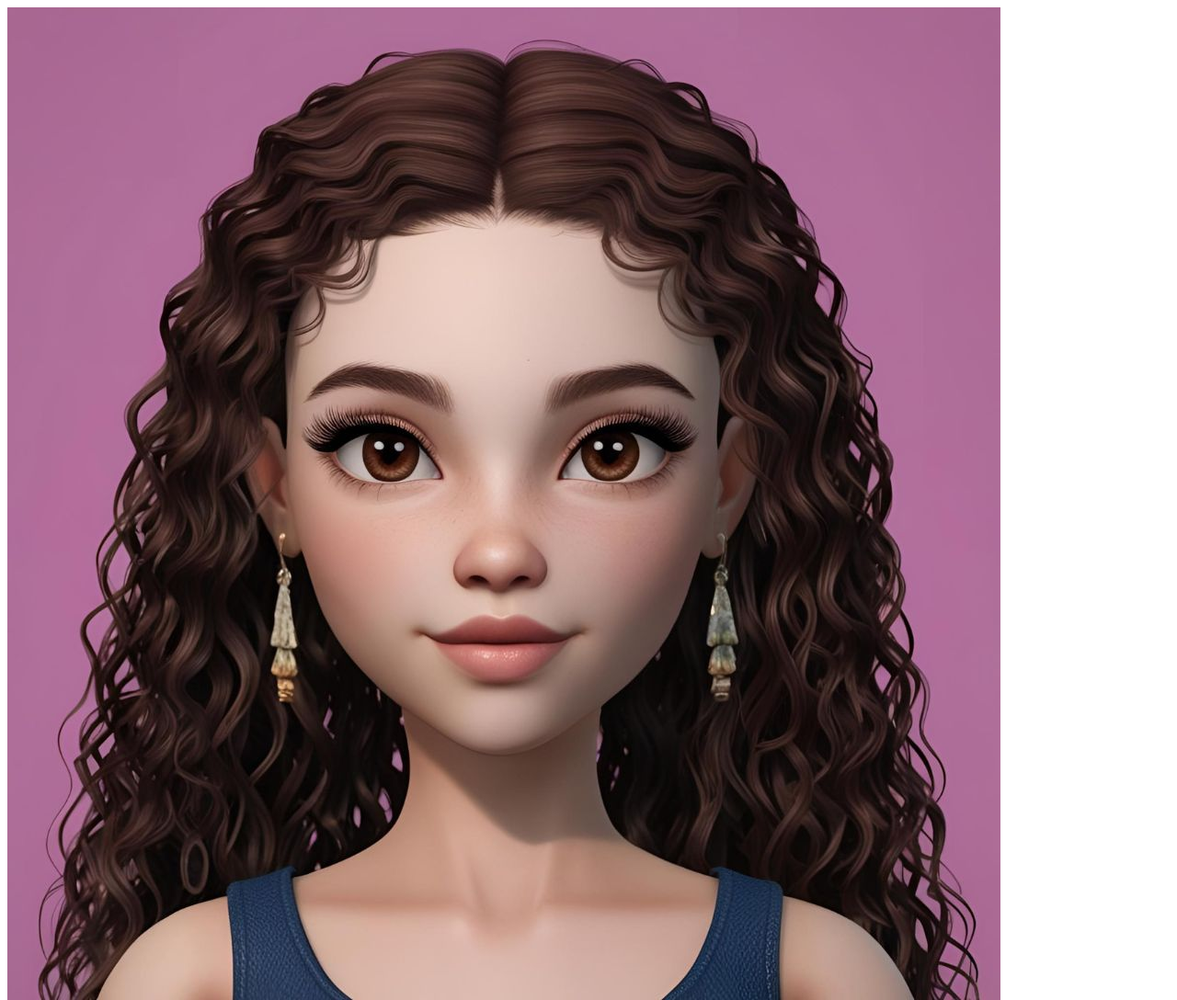
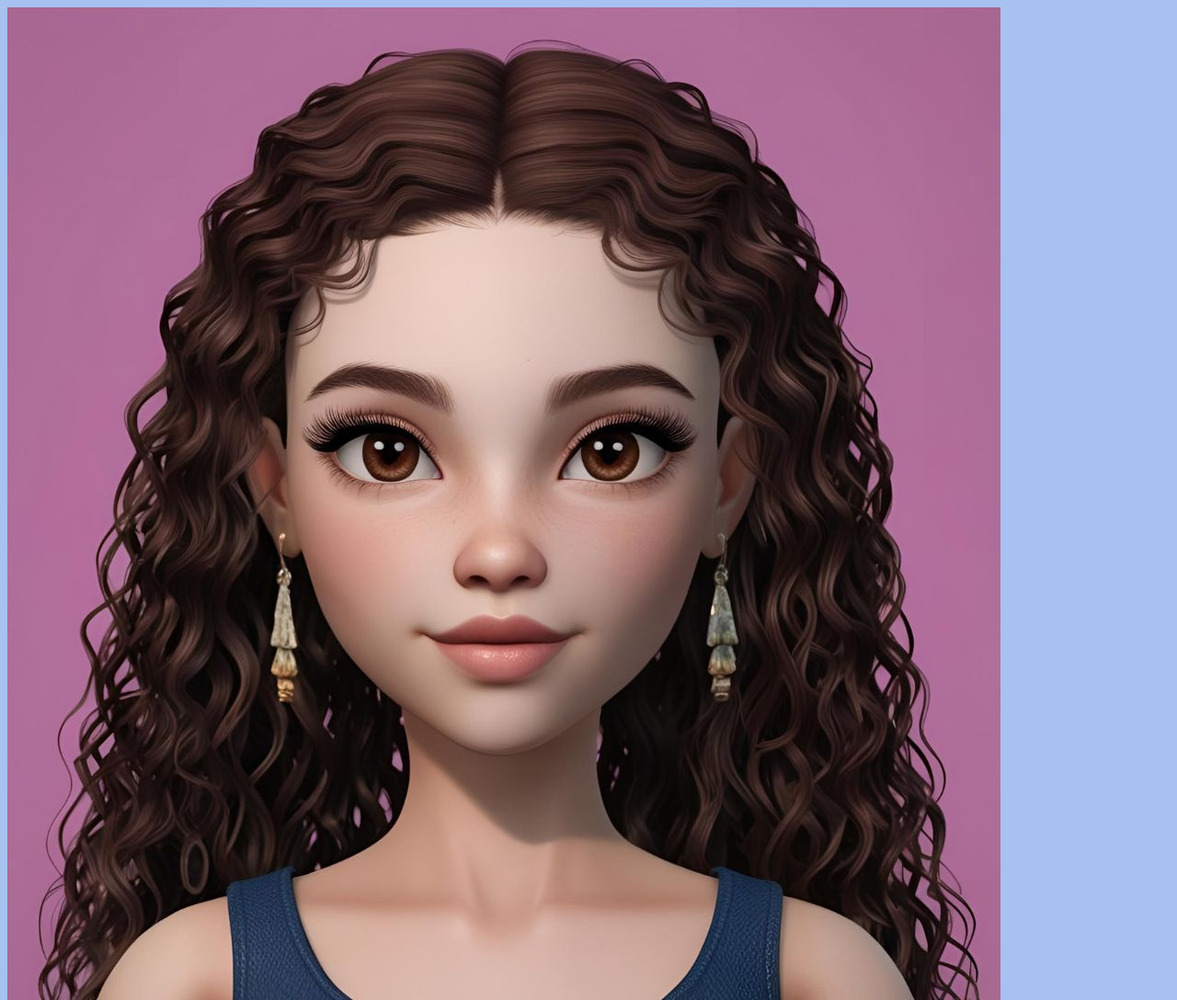
Before and after one commit to castzmiih/Milena_portifolio, a plain HTML site: page index.html in a window 1280 px wide. Shown: the top 1088 px of the page at 92% size. Drawn offline with Linux system fonts and the light colour scheme.

Commit message:
cor de fundo

```diff
--- a/index.html
+++ b/index.html
@@ -4,6 +4,7 @@
     <meta charset="UTF-8">
     <meta name="viewport" content="width=device-width, initial-scale=1.0">
     <title>Milena</title>
+    <link rel="stylesheet" href="style.css">
 </head>
 <body>
    <img src="meuavatar.jpg" alt="imagem de um avatar feminino de uma adolescente com rosto oval de olhos grandes e castanhos, cabelo longo,cacheado e castanho, sobrancelhas médias e pele clara">
--- /dev/null
+++ b/style.css
@@ -0,0 +1,3 @@
+body{
+    background-color: rgb(167, 193, 240);
+}
```
